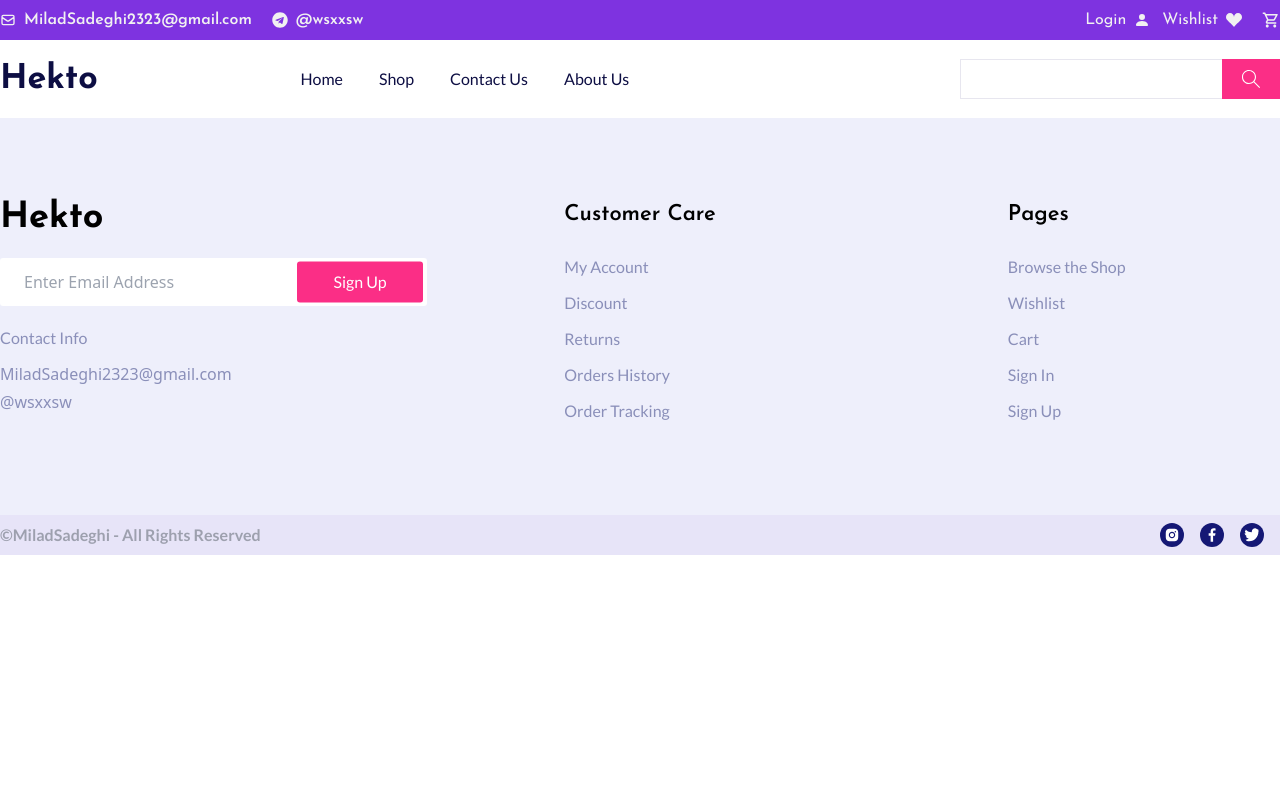
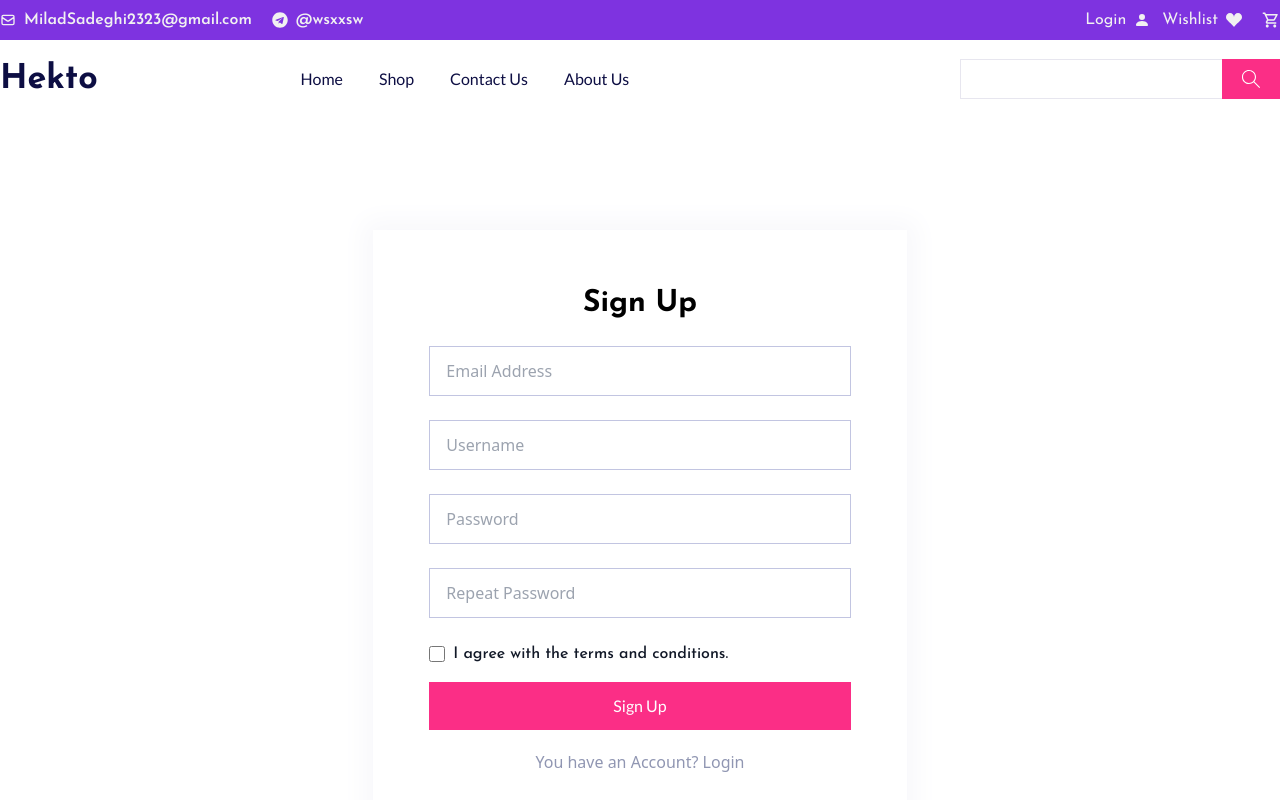
Before and after one commit to Gini0108/hekto, a React (Create React App) app: page /signup in a window 1280 px wide. Shown: the top 800 px of the page. Built offline with nearby package versions, Linux system fonts and the light colour scheme; no server answers; the database is empty.

Commit message:
sign in and sign up ui

```diff
--- a/src/index.css
+++ b/src/index.css
@@ -50,4 +50,7 @@
   .footer-li {
     @apply text-[#8A8FB9] text-base font-Lato mb-3;
   }
+  .form-input {
+    @apply focus-within:outline-none w-full mb-6 border-[#C2C5E1] border-[1px] px-4 py-3;
+  }
 }
--- /dev/null
+++ b/src/routes/Account/SignIn.tsx
@@ -0,0 +1,28 @@
+import React, { FC, ReactElement } from 'react'
+import "../../index.css"
+import Logos from '../Home/Logos';
+
+const SignIn: FC = ():ReactElement => {
+  return (
+    <>
+      <div className='container mx-auto pt-28 pb-16 '>
+        <div className='flex flex-col w-5/12 mx-auto p-14 shadow-[0_0_25px_10px_#f8f8fb] mb-16'>
+          <div className='text-center mb-5'>
+            <h5 className='font-JosefinSans font-bold text-3xl mb-1'>Login</h5>
+            <p className='text-[17px] text-[#9096B2] font-Lato'>Please login using account detail bellow.</p>
+          </div>
+          <div>
+            <input placeholder='Email Address' className='form-input' type="email" />
+            <input placeholder='Password' className='form-input' type="password" />
+            <p className='mb-6 font-Lato text-[#9096B2] text-[17px]'>Forgot your password?</p>
+            <button className='py-3 text-center bg-pink-cc w-full text-white font-Lato'>Sign In</button>
+            <p className='text-center text-[#9096B2] text-base mt-5'>Don’t have an Account? Create account</p>
+          </div>
+        </div>
+        <Logos />
+      </div>
+    </>
+  )
+}
+
+export default SignIn;
--- /dev/null
+++ b/src/routes/Account/SignUp.tsx
@@ -0,0 +1,33 @@
+import React, { FC, ReactElement } from 'react'
+import Logos from '../Home/Logos';
+import "../../index.css"
+const SignUp: FC = ():ReactElement => {
+  return (
+    <div>
+      <>
+      <div className='container mx-auto pt-28 pb-16 '>
+        <div className='flex flex-col w-5/12 mx-auto p-14 shadow-[0_0_25px_10px_#f8f8fb] mb-16'>
+          <div className='text-center mb-5'>
+            <h5 className='font-JosefinSans font-bold text-3xl mb-1'>Sign Up</h5>
+          </div>
+          <div>
+            <input placeholder='Email Address' className='form-input' type="email" />
+            <input placeholder='Username' className='form-input' type="text" />
+            <input placeholder='Password' className='form-input' type="password" />
+            <input placeholder='Repeat Password' className='form-input' type="password" />
+            <div className="flex items-center mb-4">
+              <input id="default-checkbox" type="checkbox" value="" className="w-4 h-4 bg-gray-100 rounded border-gray-300  dark:ring-offset-gray-800 focus:ring-2 dark:bg-gray-700 dark:border-gray-600" />
+              <label htmlFor="default-checkbox" className="ml-2 text-base font-medium text-gray-900 dark:text-gray-300 font-JosefinSans">I agree with the terms and conditions.</label>
+            </div>
+            <button className='py-3 text-center bg-pink-cc w-full text-white font-Lato'>Sign Up</button>
+            <p className='text-center text-[#9096B2] text-base mt-5'>You have an Account? Login</p>
+          </div>
+        </div>
+        <Logos />
+      </div>
+    </>
+    </div>
+  )
+}
+
+export default SignUp;
--- a/src/routes/Login.tsx
+++ /dev/null
@@ -1,9 +0,0 @@
-import React, { FC, ReactElement } from 'react'
-
-const Login: FC = ():ReactElement => {
-  return (
-    <div>Cart</div>
-  )
-}
-
-export default Login;
--- a/src/routes/Register.tsx
+++ /dev/null
@@ -1,9 +0,0 @@
-import React, { FC, ReactElement } from 'react'
-
-const Register: FC = ():ReactElement => {
-  return (
-    <div>Cart</div>
-  )
-}
-
-export default Register;
--- a/src/routes/routes.tsx
+++ b/src/routes/routes.tsx
@@ -1,11 +1,15 @@
 import React, { FC, ReactElement } from 'react'
 import { Route, Routes } from 'react-router-dom'
+import SignIn from './Account/SignIn'
+import SignUp from './Account/SignUp'
 import Home from './Home/main'
 
 const PagesRoute:FC = (): ReactElement  => {
   return (
     <Routes>
       <Route path='/' element={<Home />} />
+      <Route path='/signin' element={<SignIn />} />
+      <Route path='/signup' element={<SignUp />} />
     </Routes>
   )
 }
--- a/tsconfig.json
+++ b/tsconfig.json
@@ -1,6 +1,6 @@
 {
   "compilerOptions": {
-    "target": "es5",
+    "target": "ES6",
     "lib": [
       "dom",
       "dom.iterable",
```
